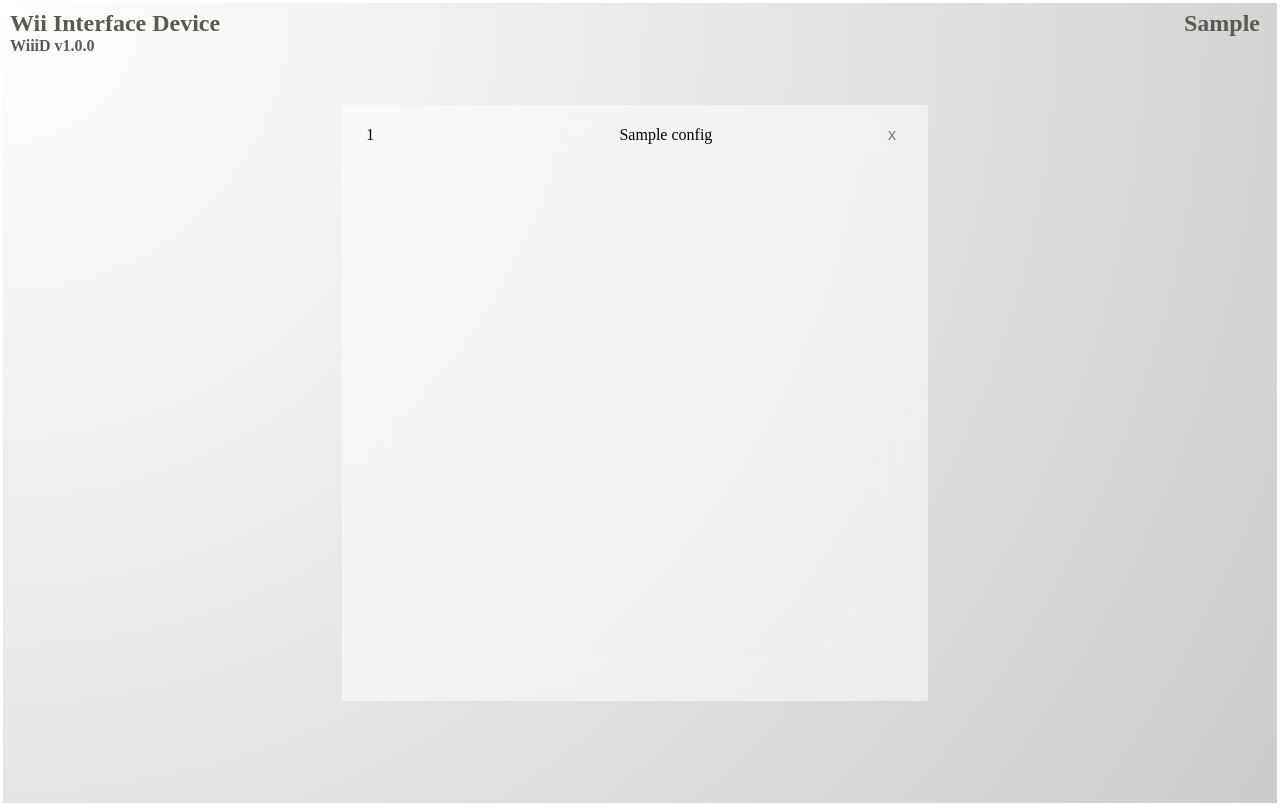
After one commit to dw-Apples-And-Bananas/WiiidZero, a Flask app: template src/flaskr/templates/driver.html in a window 1280 px wide. The commit adds this page. Run offline with Flask 3, Linux system fonts and the light colour scheme; the template is opened without the code that fills it: most values are stand-ins (such as "Sample title", 1, 10 or a date in 2020).

Commit message:
updated web interface, changed action code

```diff
--- /dev/null
+++ b/src/flaskr/static/main.js
@@ -0,0 +1,13 @@
+// document.onmousemove = function(e) {
+//   var x = e.pageX;
+//   var y = e.pageY;
+//   e.target.style.setProperty('--x', x + 'px');
+//   e.target.style.setProperty('--y', y + 'px');
+// };
+document.onmousemove = function (event) {
+  var x = (event.clientX / window.innerWidth) * 100;
+  var y = (event.clientY / window.innerHeight) * 100;
+
+  document.body.style.setProperty('--x', x + '%');
+  document.body.style.setProperty('--y', y + '%');
+}
--- a/src/flaskr/static/style.css
+++ b/src/flaskr/static/style.css
@@ -1,26 +1,113 @@
-html { font-family: sans-serif; background: #eee; padding: 1rem; }
-body { max-width: 960px; height: 100vh; margin: 0 auto; background: white; }
-h1 { font-family: serif; color: #377ba8; margin: 1rem 0; }
-a { color: #377ba8; }
-hr { border: none; border-top: 1px solid lightgray; }
-nav { background: lightgray; display: flex; align-items: center; padding: 0 0.5rem; }
-nav h1 { flex: auto; margin: 0; }
-nav h1 a { text-decoration: none; padding: 0.25rem 0.5rem; }
-nav ul  { display: flex; list-style: none; margin: 0; padding: 0; }
-nav ul li a, nav ul li span, header .action { display: block; padding: 0.5rem; }
-.content { padding: 0 1rem 1rem; height: 100%;}
-.content > header { border-bottom: 1px solid lightgray; display: flex; align-items: flex-end; }
-.content > header h1 { flex: auto; margin: 1rem 0 0.25rem 0; }
-.flash { margin: 1em 0; padding: 1em; background: #cae6f6; border: 1px solid #377ba8; }
-.post > header { display: flex; align-items: flex-end; font-size: 0.85em; }
-.post > header > div:first-of-type { flex: auto; }
-.post > header h1 { font-size: 1.5em; margin-bottom: 0; }
-.post .about { color: slategray; font-style: italic; }
-.post .body { white-space: pre-line; }
-.content:last-child { margin-bottom: 0; }
-.content form { margin: 1em 0; height: 100%; display: flex; flex-direction: column; }
-.content label { font-weight: bold; margin-bottom: 0.5em; }
-.content input, .content textarea { margin-bottom: 1em; }
-.content textarea { min-height: 100%; resize: vertical; }
-input.danger { color: #cc2f2e; }
-input[type=submit] { align-self: start; min-width: 10em; }
+html { font-family: 'Avenir'; background: #ffffff; color: black; padding: 3px; height: 100%;}
+/* body {height: 100%; overflow: hidden;} */
+h1 {margin: auto; margin-left: 0; color: #3C3C3B;}
+h2 {font-size: 1.5rem; margin: auto; margin-left: 0; color: #5A5A50;}
+h3 {font-size: 1rem; margin: auto; margin-left: 0; color: #5A5A50;}
+
+body {
+  display: flex;
+  justify-content: center;
+  align-items: center;
+  height: 100vh;
+  margin: 0;
+  background-color: #ffffff;
+  background: radial-gradient(circle at var(--x, 0%) var(--y, 0%), white, black 500%);
+}
+
+.header {
+  position: fixed;
+  z-index: 1000;
+  width: 100%;
+  top: 0;
+  left: 0;
+  padding: 10px;
+  display: flex;
+  flex-direction: row;
+  justify-items: space-between;
+}
+.title {
+  flex: 1;
+}
+.ip {
+  margin-top: 0;
+  margin-right: 30px;
+}
+
+.config-div {
+  max-width: 95%;
+  max-height: 95%;
+  width: 45vw;  /* Initial width */
+  height: 45vw;  /* Initial height */
+  padding: 10px;
+  overflow: hidden;
+  display: flex;
+  flex-direction: column;
+  justify-content: center;
+  align-items: center;
+  background-color: white;
+  backdrop-filter: blur(20px);
+  background-color: rgba(255, 255, 255, 0.5);
+  /* border-radius: 5px; */
+  /* box-shadow: 0px 0px 10px rgba(0,0,0,0.1); */
+}
+
+.config-list {
+  display: flex;
+  flex-direction: column;
+  width: 100%;
+  height: 100%;
+  overflow-y: scroll;
+  overflow-x: hidden;
+  align-items: center;
+  scrollbar-width: none;
+  -webkit-user-select: none; /* Safari */
+  -ms-user-select: none; /* IE 10 and IE 11 */
+  user-select: none; /* Standard syntax */
+}
+.config-list::-webkit-scrollbar { /* For Chrome, Safari and Opera */
+    display: none;
+}
+
+.config-button {
+  width: 95%;
+  height: 20px;
+  /* margin-top: 3px; */
+  padding: 10px;
+  border: 2px;
+  border-radius: 4px;
+  display: flex;
+  justify-content: space-between;
+  align-items: center;
+}
+.config-name {
+  flex: .2;
+}
+.config-action {
+  display: flex;
+  flex-direction: row;
+  flex: 1;
+  align-items: center;
+  justify-content: center;
+}
+
+.config-clear {
+  width: 3vh;
+  height: 3vh;
+  border: none;
+  border-radius: 2px;
+  font-weight: lighter;
+  font-size: medium;
+  background: none;
+  color: rgba(0,0,0,.5);
+}
+.config-clear:hover {
+  /* background: rgba(255, 10, 50, .2); */
+  font-weight: bold;
+  color: rgb(180,0,0);
+}
+
+.config-button:hover {
+  border-left: 2px solid rgb(200,10,50);
+  background: rgba(255,255,255);
+  margin-left: 5px;
+}
--- a/src/flaskr/templates/base.html
+++ b/src/flaskr/templates/base.html
@@ -1,15 +1,14 @@
 <!doctype html>
-<title>{% block title %}{% endblock %} - Flaskr</title>
+<title>Wiiid</title>
 <link rel="stylesheet" href="{{ url_for('static', filename='style.css') }}">
-<nav>
-  <h1>Flaskr</h1>
-</nav>
 <section class="content">
   <header>
     {% block header %}{% endblock %}
   </header>
-  {% for message in get_flashed_messages() %}
-    <div class="flash">{{ message }}</div>
-  {% endfor %}
   {% block content %}{% endblock %}
+
+  <script src="{{ url_for('static', filename='main.js') }}"></script>
+  <footer>
+    {% block footer %}{% endblock %}
+  </footer>
 </section>
--- /dev/null
+++ b/src/flaskr/templates/driver.html
@@ -0,0 +1,23 @@
+{% extends "base.html" %}
+{% block content %}
+<body>
+    <div class="header">
+      <div class="title">
+        <h2>Wii Interface Device</h2>
+        <h3>WiiiD v1.0.0</h3>
+      </div>
+      <h2 class="ip">{{ ip }}</h2>
+    </div>
+    <div class="config-div">
+      <div class="config-list">
+        {% for config in configs %}
+          <div class="config-button">
+            <div class="config-name">{{config[0]}}</div>
+            <div class="config-action"><p>{{config[1]}}</p></div>
+            <button class="config-clear">x</button>
+          </div>
+       {% endfor %}
+      </div>
+    </div>
+</body>
+{% endblock %}
```
Also changed, not shown: src/actions.py (added, +45 -0 lines), src/config2.json (added, +9 -0 lines), src/flaskr/__init__.py (+9 -7 lines), src/flaskr/config.py (+6 -4 lines), src/flaskr/driver.py (added, +30 -0 lines), src/flaskr/templates/config.html (deleted, +0 -12 lines), src/wiiid.py (+4 -30 lines), src/flaskr/static/images/wiimote.png (added), 2 other files.
